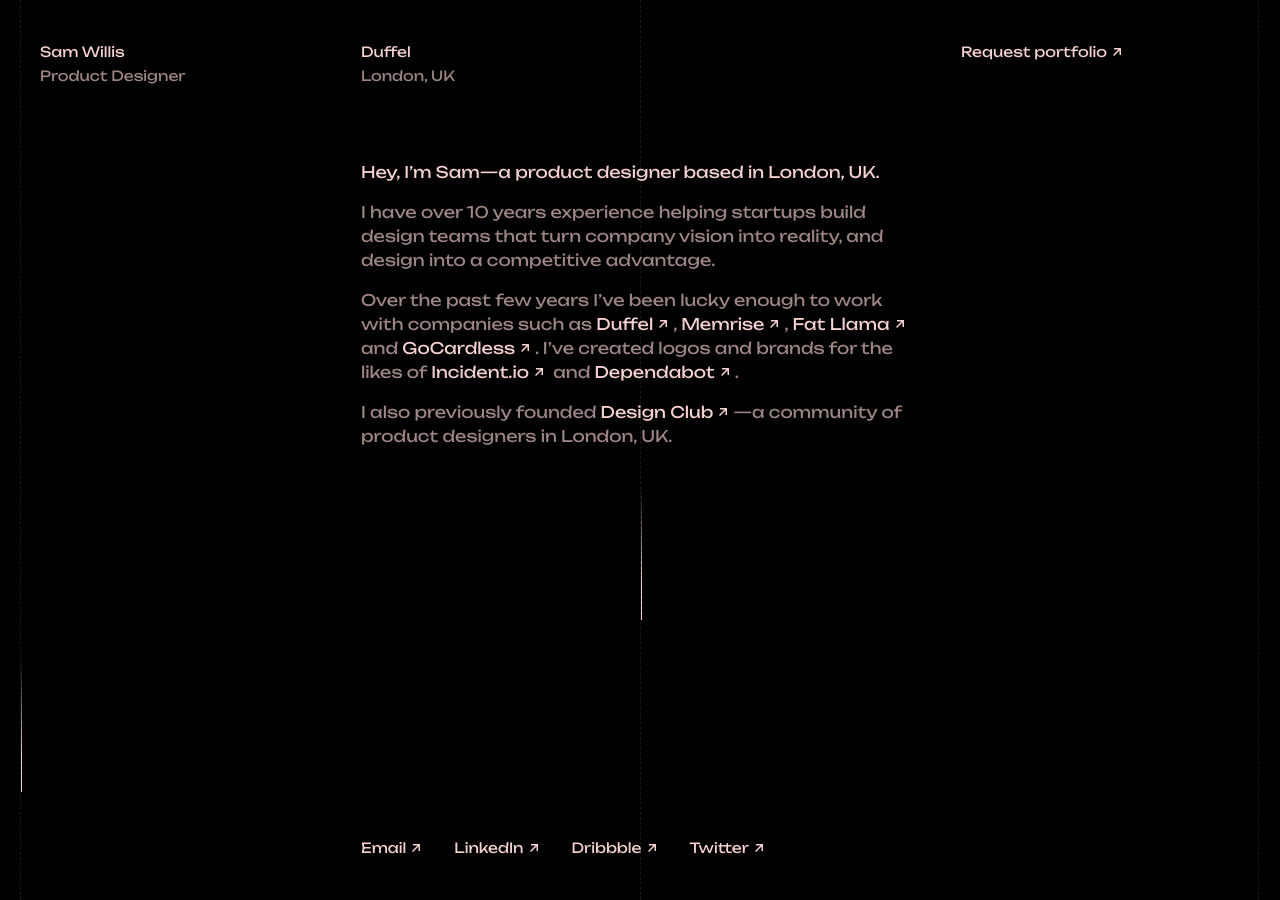
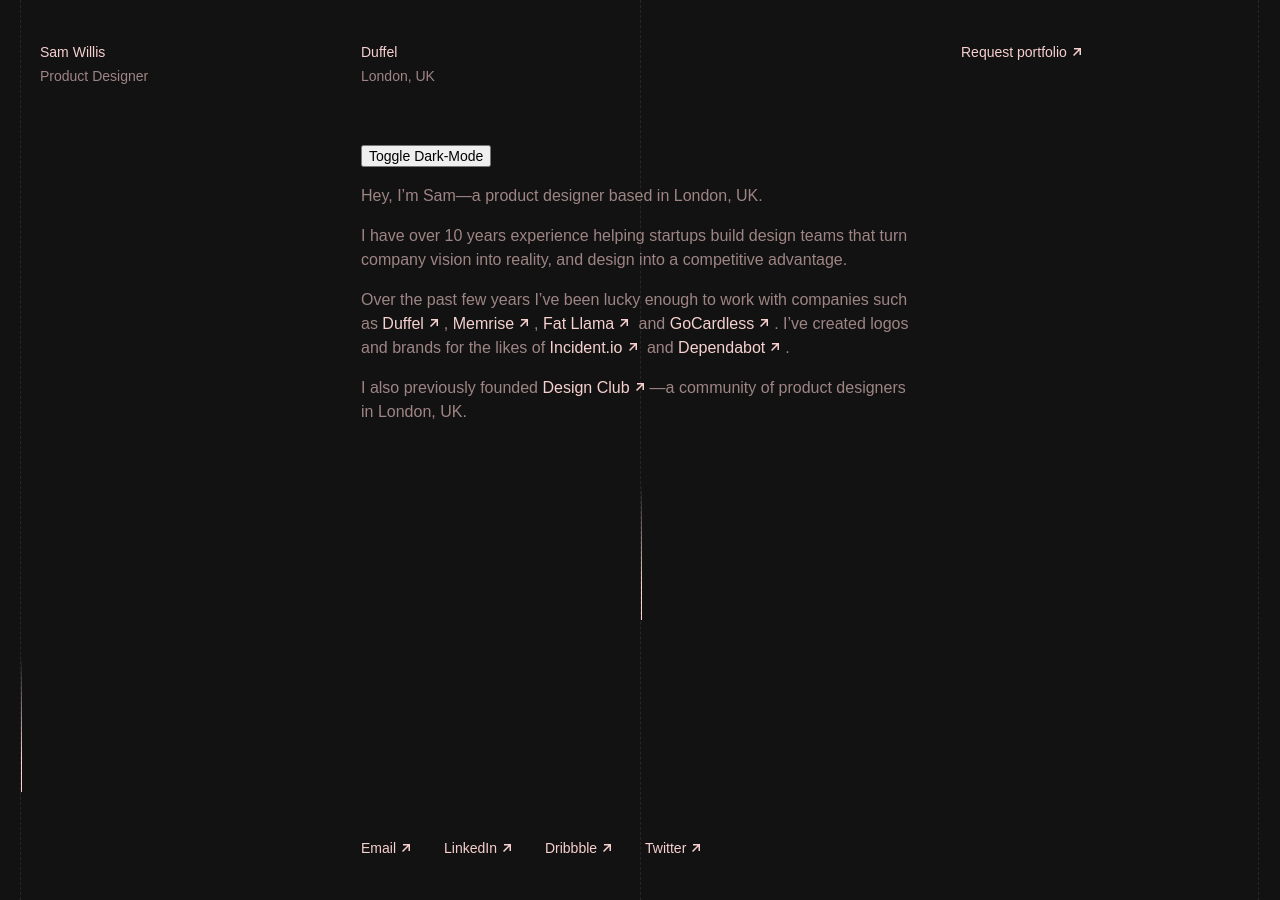
Before and after one commit to swillis/samwillis-site, a Jekyll site: the page built from index.markdown, in a window 1280 px wide. Built offline with Jekyll 4.4.1, drawn with Linux system fonts in a browser that asks for light colours.

Commit message:
Get toggle working

```diff
--- a/_includes/_main.html
+++ b/_includes/_main.html
@@ -25,6 +25,7 @@
     </div>
     <div class="column centre">
       <div class="blurb">
+        <button class="btn-toggle">Toggle Dark-Mode</button>
         <p>Hey, I’m Sam—a product designer based in London, UK.</p>
         <p>I have over 10 years experience helping startups build design teams that turn company vision into reality, and design into a competitive advantage.</p>
         <p>Over the past few years I’ve been lucky enough to work with companies such as <a href="https://duffel.com" target="_blank">Duffel<img src="/assets/img/icons/link.svg" alt=""></a>, <a href="https://memrise.com" target="_blank">Memrise<img src="/assets/img/icons/link.svg" alt=""></a>, <a href="https://fatllama.com" target="_blank">Fat Llama<img src="/assets/img/icons/link.svg" alt=""></a> and <a href="https://gocardless.com" target="_blank">GoCardless<img src="/assets/img/icons/link.svg" alt=""></a>. I’ve created logos and brands for the likes of <a href="https://incident.io" target="_blank">Incident.io<img src="/assets/img/icons/link.svg" alt=""></a> and <a href="https://dependabot.com" target="_blank">Dependabot<img src="/assets/img/icons/link.svg" alt=""></a>.</p>
--- a/_layouts/default.html
+++ b/_layouts/default.html
@@ -46,7 +46,19 @@
     })(window,document,window['_fs_namespace'],'script','user');
     </script>
   </head>
-  <body>
+  <body class="dark-theme">
     {{ content }}
+  <script>
+    const btn = document.querySelector(".btn-toggle");
+    const prefersDarkScheme = window.matchMedia("(prefers-color-scheme: dark)");
+
+    btn.addEventListener("click", function () {
+      if (prefersDarkScheme.matches) {
+        document.body.classList.toggle("light-theme");
+      } else {
+        document.body.classList.toggle("dark-theme");
+      }
+    });
+  </script>
   </body>
 </html>
--- a/_sass/main.scss
+++ b/_sass/main.scss
@@ -274,3 +274,37 @@
 .fade-in {
   animation: fadeIn 3s;
 }
+
+body {
+  --text-color: #222;
+  --bkg-color: #fff;
+}
+body.dark-theme {
+  --text-color: #eee;
+  --bkg-color: #121212;
+}
+
+@media (prefers-color-scheme: dark) {
+  /* defaults to dark theme */
+  body {
+    --text-color: #eee;
+    --bkg-color: #121212;
+  }
+  body.light-theme {
+    --text-color: #222;
+    --bkg-color: #fff;
+  }
+}
+
+* {
+  font-family: Arial, Helvetica, sans-serif;
+}
+
+body {
+  background: var(--bkg-color);
+}
+
+h1,
+p {
+  color: var(--text-color);
+}
```
